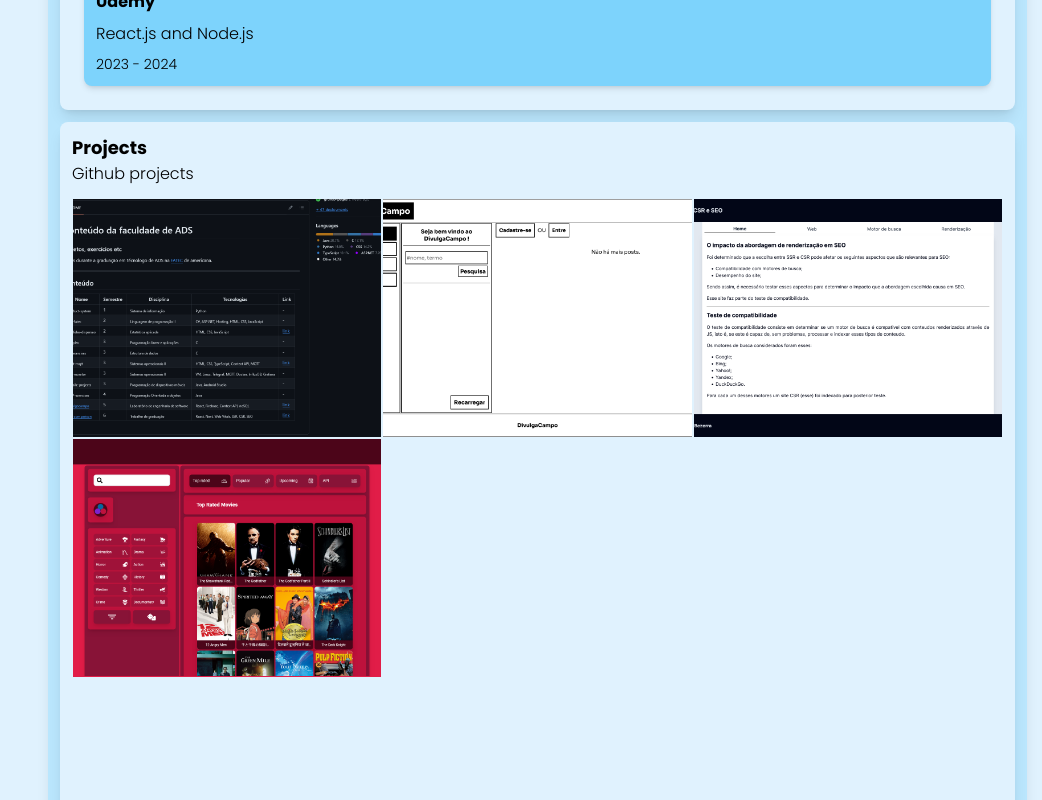
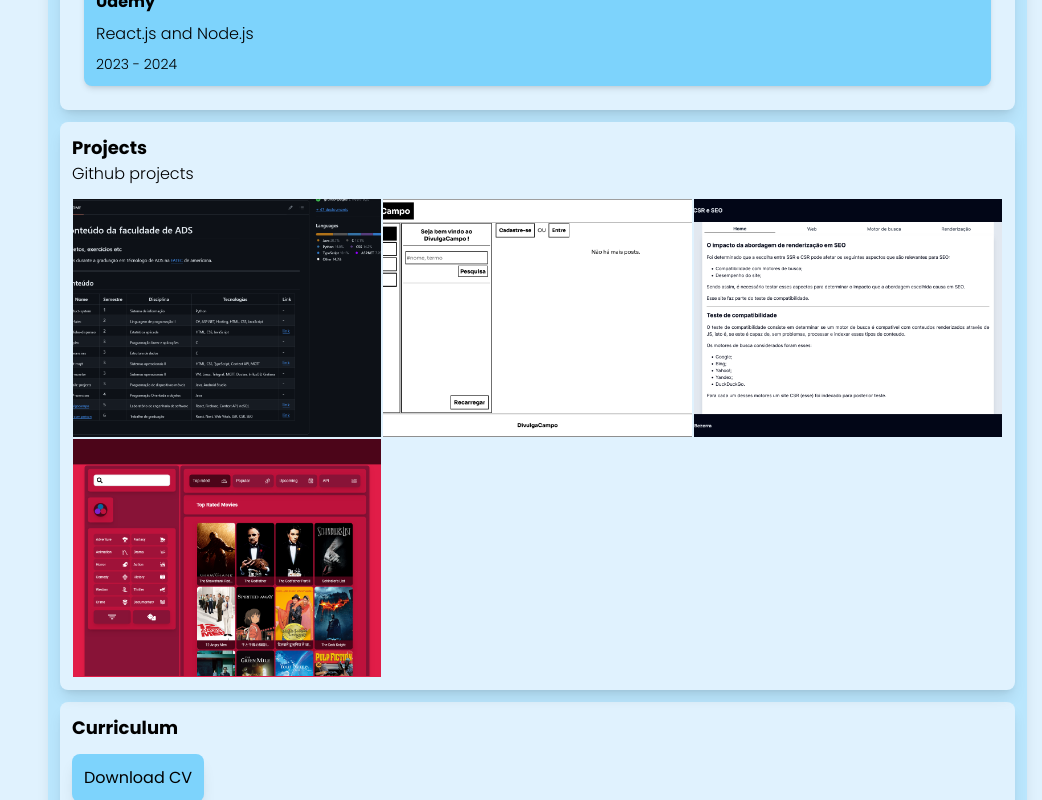
Before and after one commit to leobez/personal, a Next.js app: page /en in a window 1280 px wide. Shown: the part 1900-2700 px from the top of the page, without its empty margins (238-1280 px from the left). Built offline with nearby package versions, Linux system fonts and the light colour scheme; what tailwindcss-animated would draw is missing.

Commit message:
fixed mobile observer siderbar issue

```diff
--- a/components/home/Projects/Projects.tsx
+++ b/components/home/Projects/Projects.tsx
@@ -61,7 +61,7 @@ export default function Projects({
 
     return (
 
-        <section className="relative bg-color01 p-3 rounded-lg shadow-lg flex flex-col gap-3 overflow-clip min-h-[700px]">
+        <section className="relative bg-color01 p-3 rounded-lg shadow-lg flex flex-col gap-3 overflow-clip">
 
             <div>
                 <p className="font-bold text-lg">
--- a/components/home/Projects/SelectedProject.tsx
+++ b/components/home/Projects/SelectedProject.tsx
@@ -25,7 +25,7 @@ export default function SelectedProject({
 
             {/* CLOSE BUTTON */}
             <div className="absolute top-0 w-full flex justify-end items-center rounded-t-lg">
-                <button className="h-12 w-12 mt-4 mr-10 border-2 border-black rounded-lg bg-color04 text-colorText duration-200 text-2xl font-extralight z-30 grid place-items-center" onClick={closeFunc}>
+                <button className="h-12 w-12 mt-4 mr-10 border-2 border-black rounded-lg bg-color01 text-colorText duration-200 text-2xl font-extralight z-30 grid place-items-center" onClick={closeFunc}>
                     <IoCloseOutline size={40}/>
                 </button>
             </div>
--- a/components/home/Projects/ShowcaseElement.tsx
+++ b/components/home/Projects/ShowcaseElement.tsx
@@ -16,6 +16,7 @@ export default function ShowcaseElement({image_src, desc, multiple_src}:Props) {
 
     const [index, setIndex] = useState<number>(1)
 
+    /* Is there is multiple_src, that will trigger a rapid change of each image */
     useEffect(() => {
 
         if (!multiple_src) return;
@@ -34,8 +35,6 @@ export default function ShowcaseElement({image_src, desc, multiple_src}:Props) {
         return () => clearInterval(interval)
 
     }, [index, multiple_src])
-
-
 
     return (
         <>
--- a/components/sidebar/Summary/Summary.tsx
+++ b/components/sidebar/Summary/Summary.tsx
@@ -70,6 +70,11 @@ export default function Summary({content}:Props) {
 
     useEffect(() => {
         setMounted(true)
+        if (innerWidth <= 660) {
+            setThreshold(0.6)
+        } else {
+            setThreshold(0.9)
+        }
         window.addEventListener('resize', () => {
             if (innerWidth <= 660) {
                 setThreshold(0.6)
```
Also changed, not shown: components/home/Projects/AllProjects.ts (+5 -5 lines).
